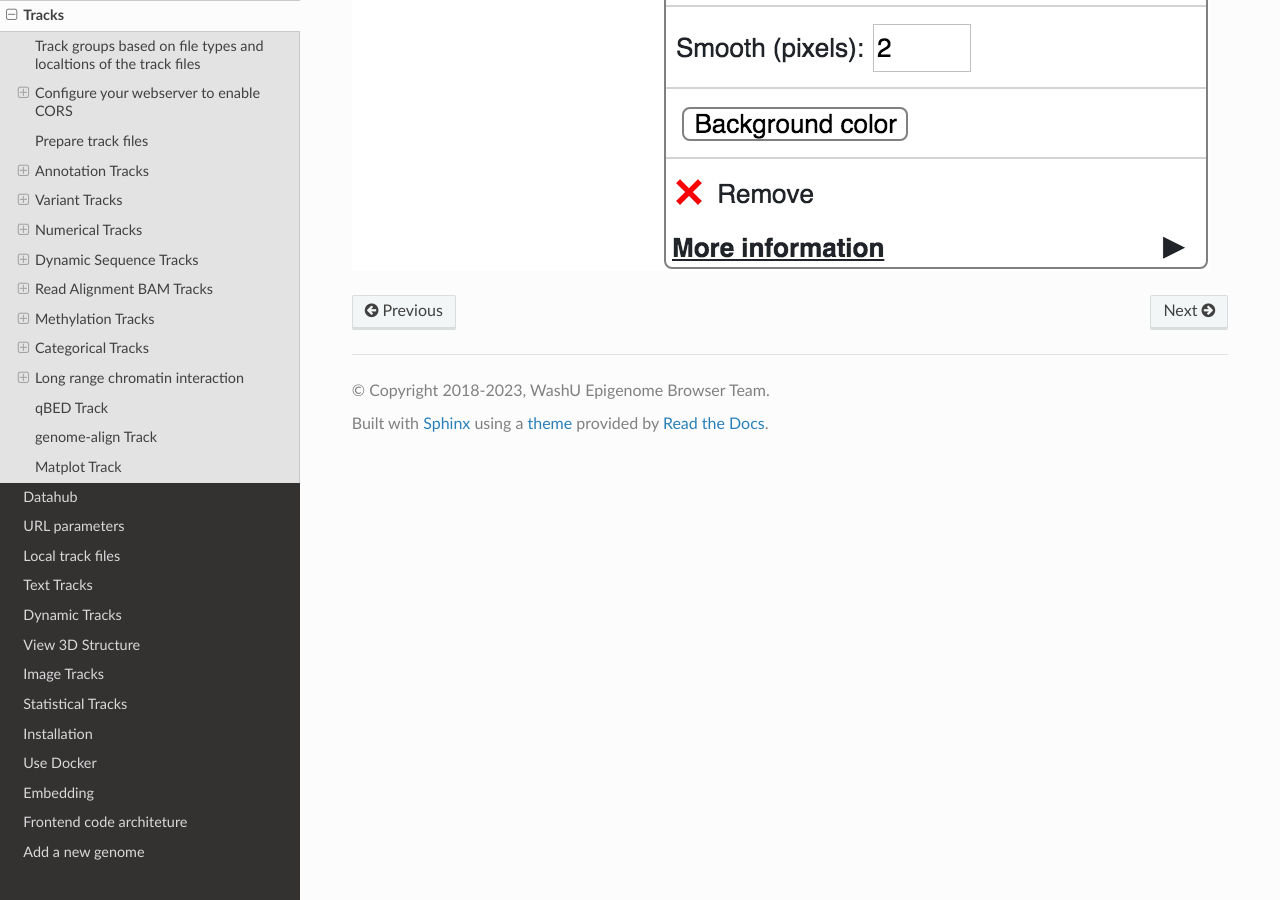
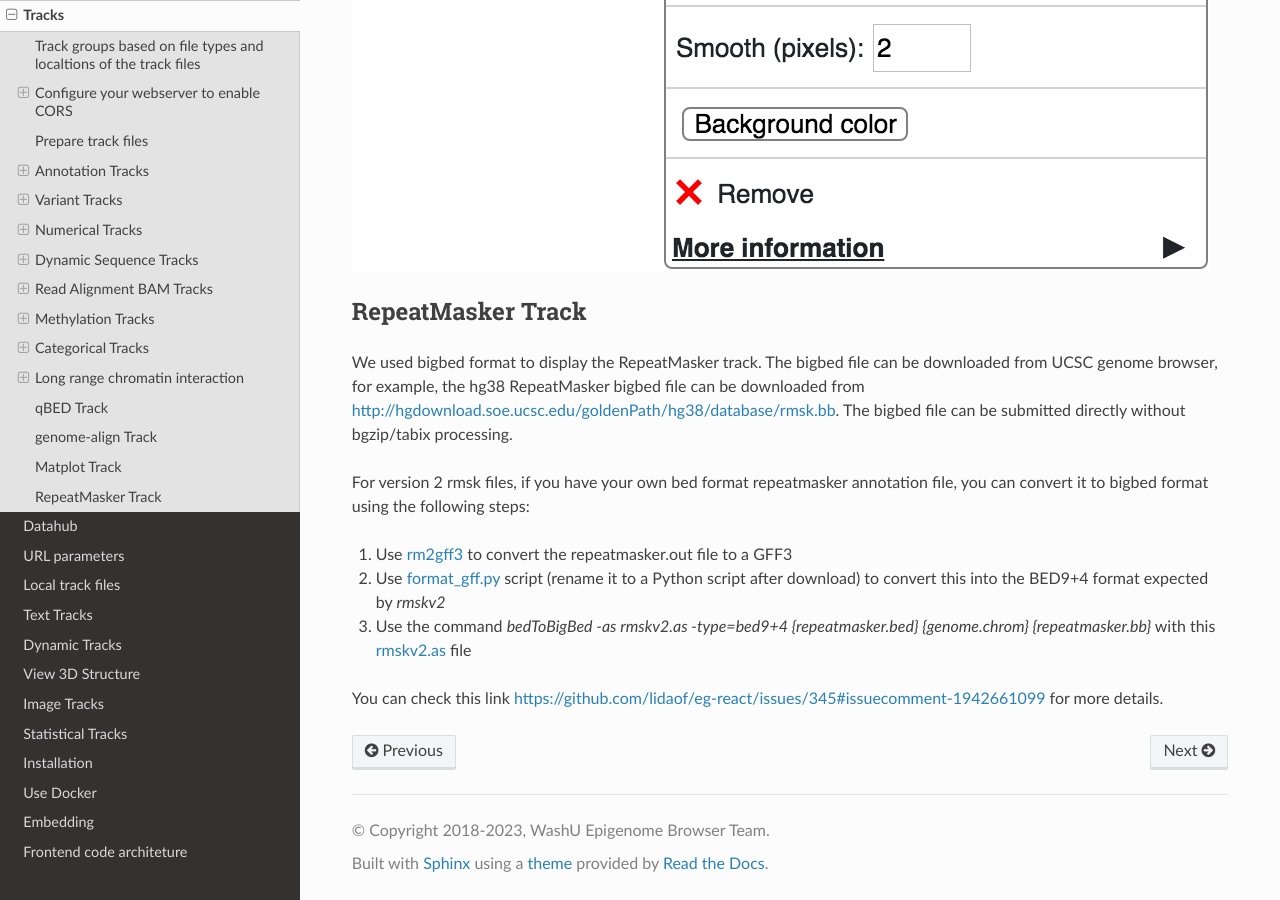
Before and after one commit to lidaof/eg-docs, a Sphinx documentation site: the page built from docs/tracks.rst, in a window 1280 px wide and 900 px high, scrolled down 19520 px. Built offline with Sphinx 7.4.7 and the Read the Docs theme 2.0.0, drawn with Linux system fonts in a browser that asks for light colours.

Commit message:
rmskv2 notes

```diff
--- a/docs/installation.rst
+++ b/docs/installation.rst
@@ -108,11 +108,7 @@ After this you are using your own API for gene annotation tracks and gene search
 
 Our current API in serice in ``GeneSource.js``:
 
-    export const AWS_API = "https://lambda.epigenomegateway.org/v2";
-
-This API is for testing only:
-
-    https://api.epigenomegateway.org/documentation
+    export const AWS_API = "https://lambda.epigenomegateway.org/v3";
 
 .. _Firebase_setup:
 
--- a/docs/tracks.rst
+++ b/docs/tracks.rst
@@ -617,3 +617,16 @@ Right click, and choose *Apply matplot* button, The new matplot track will be sh
 and it also supports many configurations:
 
 .. image:: _static/mat3.png
+
+RepeatMasker Track
+------------------
+
+We used bigbed format to display the RepeatMasker track. The bigbed file can be downloaded from UCSC genome browser, for example, the hg38 RepeatMasker bigbed file can be downloaded from http://hgdownload.soe.ucsc.edu/goldenPath/hg38/database/rmsk.bb. The bigbed file can be submitted directly without bgzip/tabix processing.
+
+For version 2 rmsk files, if you have your own bed format repeatmasker annotation file, you can convert it to bigbed format using the following steps:
+
+#. Use `rm2gff3 <https://github.com/clemgoub/rm2gff3>`_ to convert the repeatmasker.out file to a GFF3
+#. Use `format_gff.py <https://github.com/lidaof/eg-react/files/14272508/format_rmgff.py.txt>`_ script (rename it to a Python script after download) to convert this into the BED9+4 format expected by `rmskv2`
+#. Use the command `bedToBigBed -as rmskv2.as  -type=bed9+4 {repeatmasker.bed} {genome.chrom} {repeatmasker.bb}` with this `rmskv2.as <https://github.com/lidaof/eg-react/files/14272535/rmskv2.as.txt>`_ file
+
+You can check this link https://github.com/lidaof/eg-react/issues/345#issuecomment-1942661099 for more details.
```
